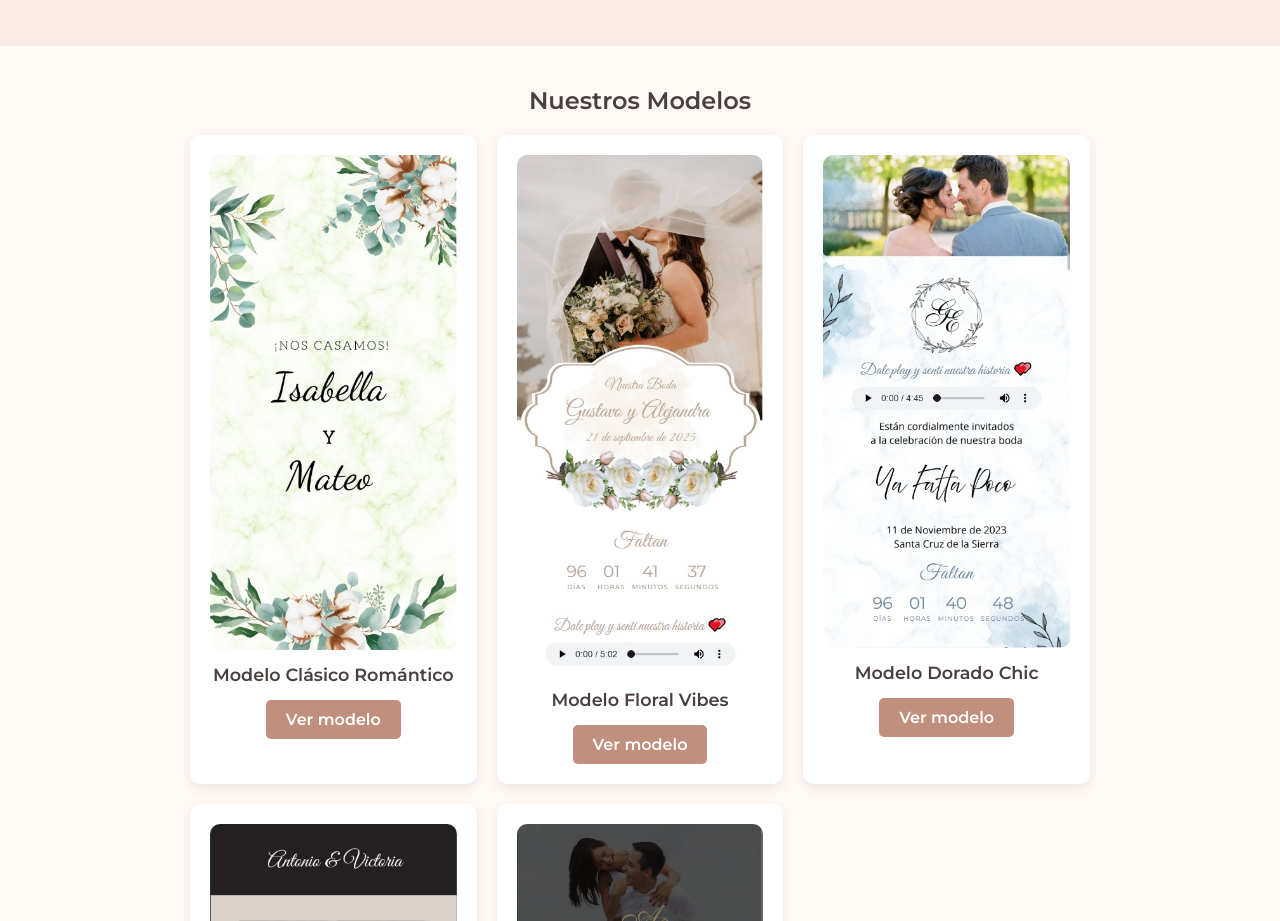
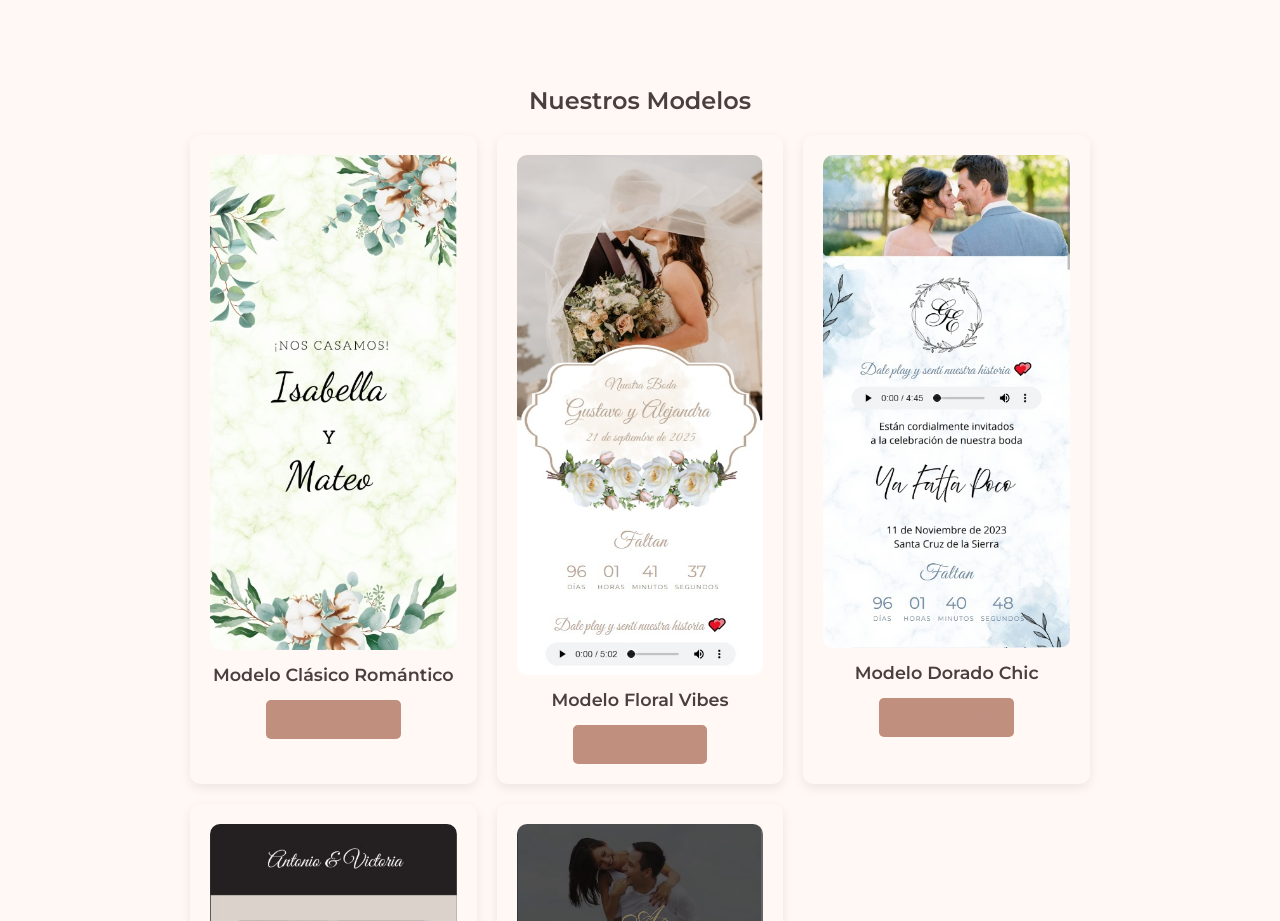
Before and after one commit to invitacion000/si-acepto, a plain HTML site: page index.html in a window 1280 px wide. Shown: the part 157-1078 px from the top of the page. Drawn offline with Linux system fonts and the dark colour scheme.

Commit message:
Update index.html

```diff
--- a/index.html
+++ b/index.html
@@ -147,6 +147,19 @@
       padding: 30px;
       color: #888;
     }
+
+        /* Fuerza modo claro */
+    @media (prefers-color-scheme: dark) {
+      body, .modelo, .plan, .cta, header, footer, section, .testimonios {
+        background-color: #fff8f5 !important;
+        color: #4a3f3f !important;
+      }
+
+      a {
+        color: #c08f7e !important;
+      }
+    }
+
   </style>
 </head>
 <body>
```
